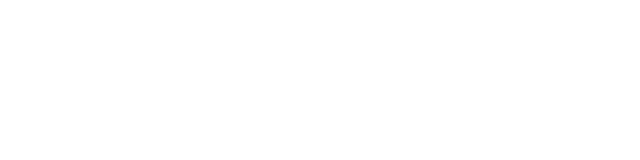
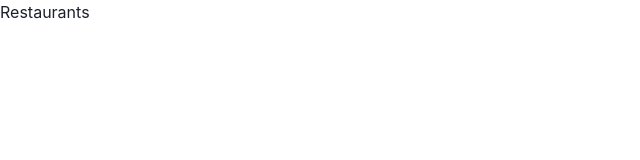
Before and after one commit to honeybunnyo/foodreviews, a React (Vite) app: page /Restaurants in a window 1280 px wide. Before the commit this address had no page. Shown: the top 160 px of the page, without its empty margins (0-640 px from the left). Built offline with nearby package versions, Linux system fonts and the light colour scheme.

Commit message:
Added routes to recipes, restaurants and contacts page

```diff
--- a/src/App.jsx
+++ b/src/App.jsx
@@ -1,11 +1,18 @@
 import { Routes, Route } from 'react-router-dom'
 import Welcome from './pages/Welcome/Welcome'
+import Recipes from './pages/Recipes/Recipes'
+import Restaurants from './pages/Restaurants/Restaurants'
+import Contacts from './pages/Contacts/Contacts'
+
 function App() {
 
   return (
     <>
       <Routes>
         <Route path ='/' element = {<Welcome/>}/>
+        <Route path ='/Recipes' element = {<Recipes/>}/>
+        <Route path ='/Restaurants' element = {<Restaurants/>}/>
+        <Route path ='/Contact' element = {<Contacts/>}/>
       </Routes>
     </>
   )
--- /dev/null
+++ b/src/pages/Contacts/Contacts.jsx
@@ -0,0 +1,9 @@
+import React from 'react'
+
+const Contacts = () => {
+  return (
+    <div>Contacts</div>
+  )
+}
+
+export default Contacts
--- /dev/null
+++ b/src/pages/Recipes/Recipes.jsx
@@ -0,0 +1,9 @@
+import React from 'react'
+
+const Recipes = () => {
+  return (
+    <div>Recipes</div>
+  )
+}
+
+export default Recipes
--- /dev/null
+++ b/src/pages/Restaurants/Restaurants.jsx
@@ -0,0 +1,9 @@
+import React from 'react'
+
+const Restaurants = () => {
+  return (
+    <div>Restaurants</div>
+  )
+}
+
+export default Restaurants
```
